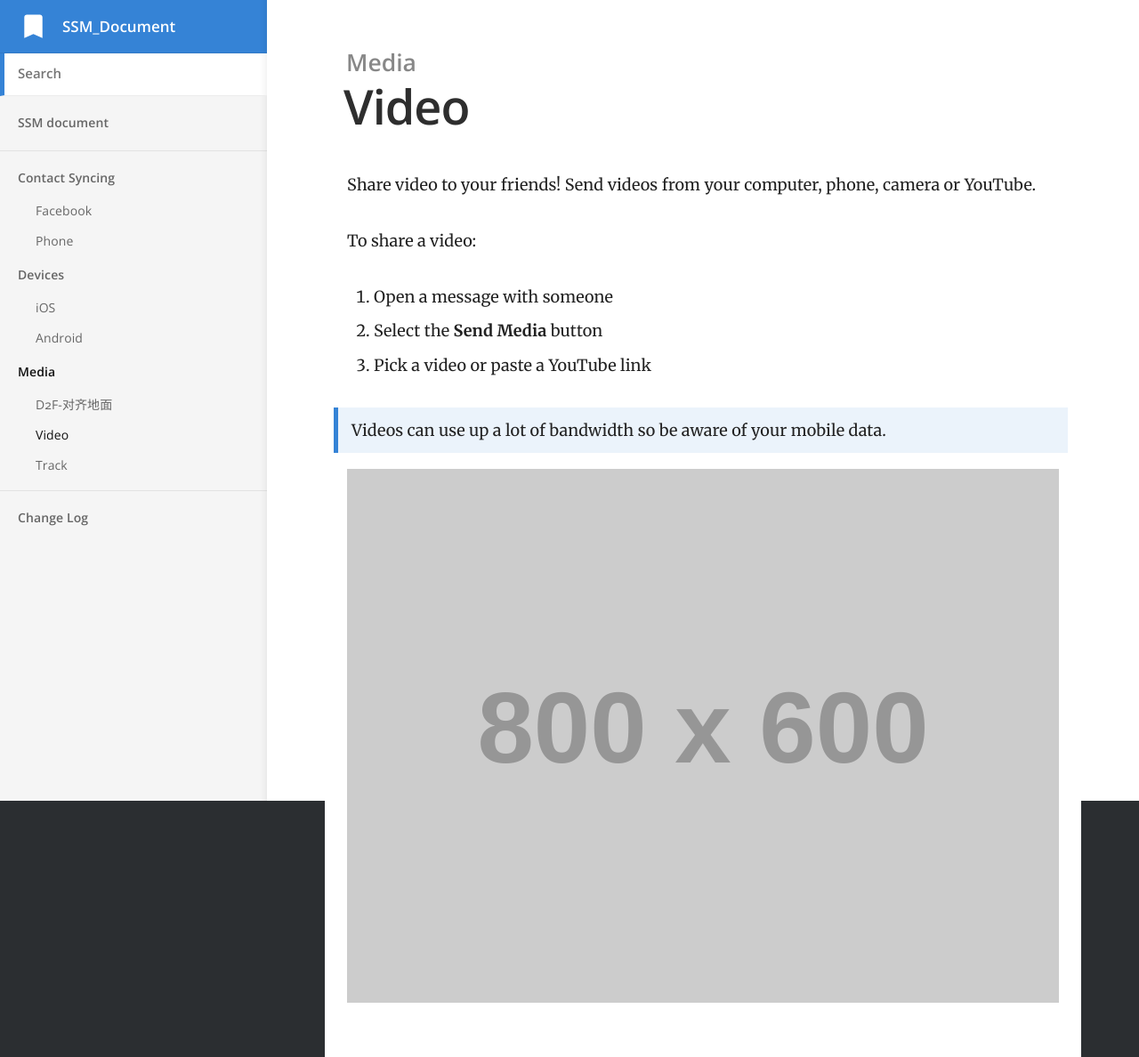
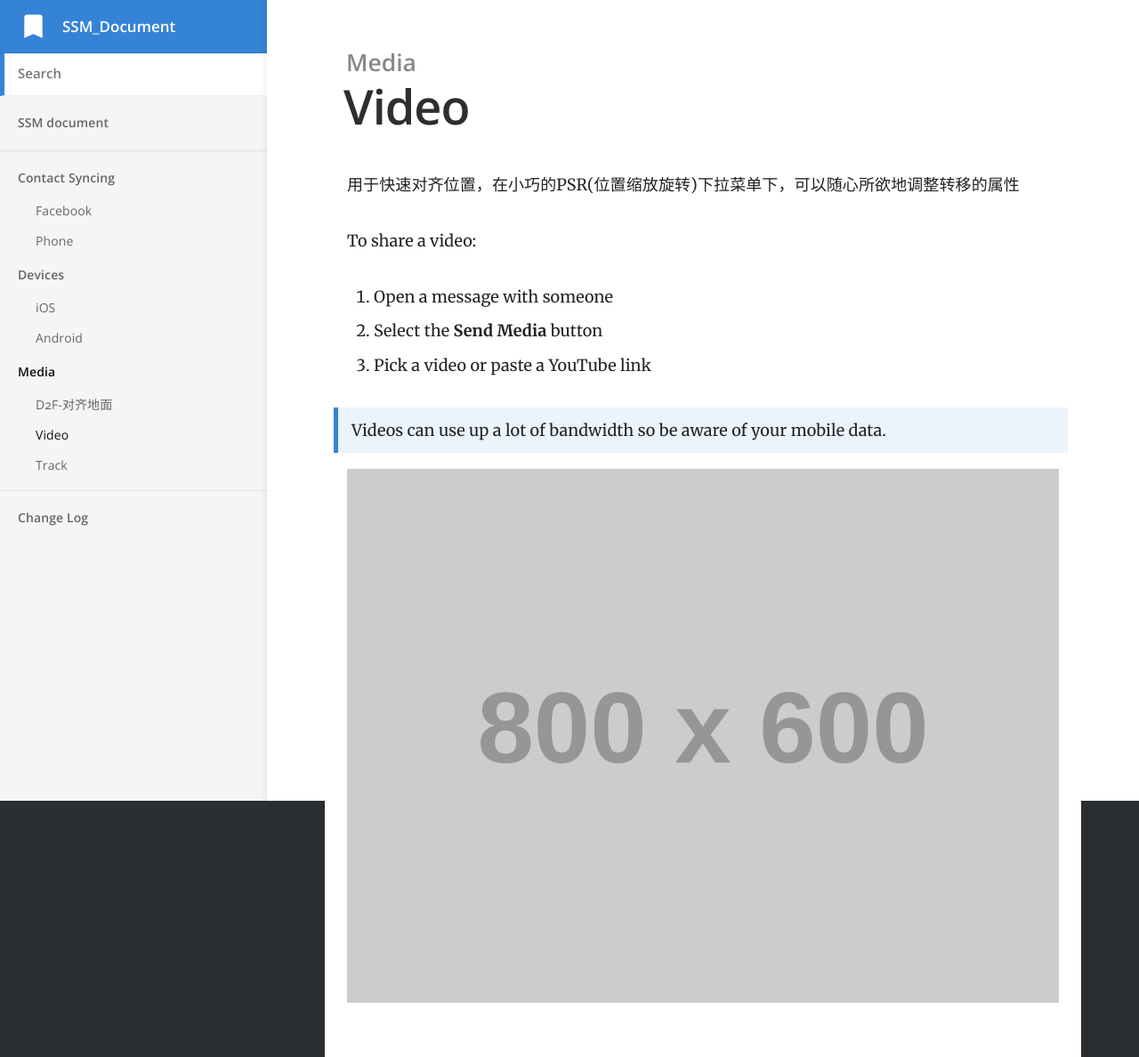
Before and after one commit to atticus-lv/SSM_document, a Jekyll site: the page built from _docs/Ops_Move/transpsr.md, in a window 1280 px wide. Shown: the whole page at 89% size. Built offline with Jekyll 4.4.1, drawn with Linux system fonts in a browser that asks for light colours.

Commit message:
Updated '_docs/Ops_Move/transpsr.md' via CloudCannon

```diff
--- a/_docs/Ops_Move/transpsr.md
+++ b/_docs/Ops_Move/transpsr.md
@@ -4,7 +4,7 @@ category: Media
 order: 2
 ---
 
-Share video to your friends! Send videos from your computer, phone, camera or YouTube.
+用于快速对齐位置，在小巧的PSR(位置缩放旋转)下拉菜单下，可以随心所欲地调整转移的属性
 
 To share a video:
 
```
